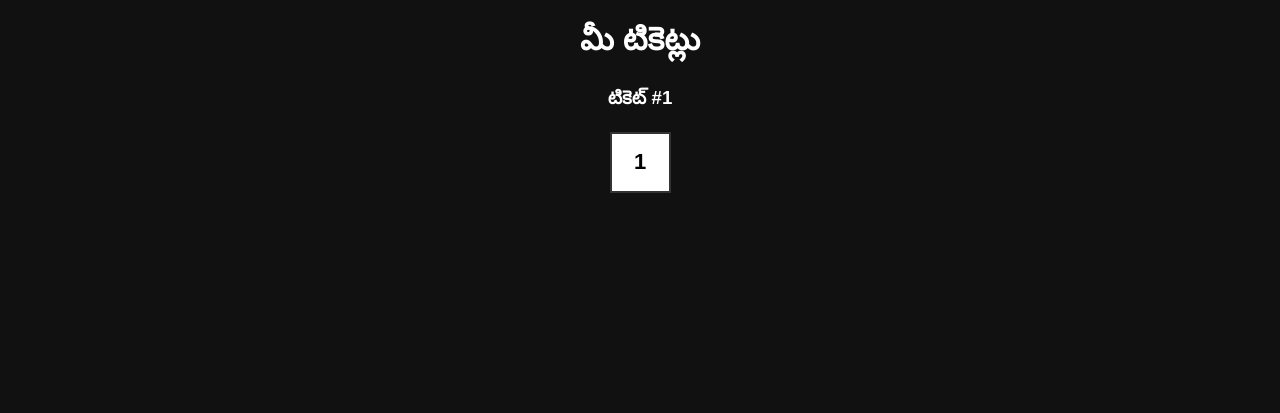
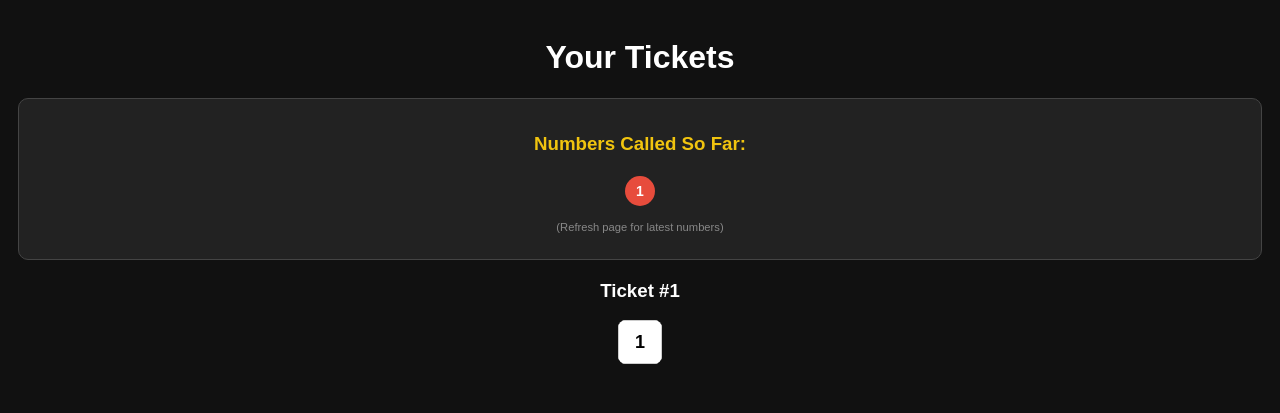
Before and after one commit to ramu265/my-tambola-game1, a Flask app: template Tambola/templates/user_ticket.html in a window 1280 px wide. Shown: the top 413 px of the page. Run offline with Flask 3, Linux system fonts and the light colour scheme; the template is opened without the code that fills it: most values are stand-ins (such as "Sample title", 1, 10 or a date in 2020).

Commit message:
Update user_ticket.html for improved layout and style

```diff
--- a/Tambola/templates/user_ticket.html
+++ b/Tambola/templates/user_ticket.html
@@ -1,20 +1,35 @@
 <!DOCTYPE html>
 <html>
 <head>
-    <title>మీ టికెట్లు</title>
+    <title>Your Tambola Tickets</title>
+    <meta name="viewport" content="width=device-width, initial-scale=1">
     <style>
-        body { text-align:center; background:#111; color:white; font-family: sans-serif; }
-        table { margin:15px auto; border-collapse:collapse; background: white; color: black; }
-        td { width:55px; height:55px; border:2px solid #333; font-size:22px; font-weight:bold; cursor: pointer; }
+        body { text-align:center; background:#111; color:white; font-family: sans-serif; padding: 10px; }
+        .history-box { background: #222; padding: 15px; border-radius: 10px; margin-bottom: 20px; border: 1px solid #444; }
+        .num-ball { background: #e74c3c; color: white; width: 30px; height: 30px; line-height: 30px; border-radius: 50%; font-weight: bold; display: inline-block; margin: 3px; font-size: 14px; }
+        table { margin: 15px auto; border-collapse: collapse; background: white; color: black; border-radius: 8px; overflow: hidden; }
+        td { width: 40px; height: 40px; border: 1px solid #ccc; font-size: 18px; font-weight: bold; cursor: pointer; }
         .marked { background: #3498db !important; color: white !important; }
-        .empty { background: #eee; cursor: default; }
+        .empty { background: #f0f0f0; cursor: default; }
+        h3 { color: #f1c40f; }
     </style>
 </head>
 <body>
-    <h1>మీ టికెట్లు</h1>
+    <h1>Your Tickets</h1>
+
+    <div class="history-box">
+        <h3>Numbers Called So Far:</h3>
+        <div id="numbers-sequence">
+            {% for num in called_numbers %}
+                <span class="num-ball">{{ num }}</span>
+            {% endfor %}
+        </div>
+        <p style="font-size: 0.7em; color: #888;">(Refresh page for latest numbers)</p>
+    </div>
+
     {% for ticket in tickets %}
-    <div style="margin-bottom:30px;">
-        <h3>టికెట్ #{{ loop.index }}</h3>
+    <div style="margin-bottom:40px;">
+        <h3 style="color: #fff;">Ticket #{{ loop.index }}</h3>
         <table>
             {% for row in ticket %}
             <tr>
```
